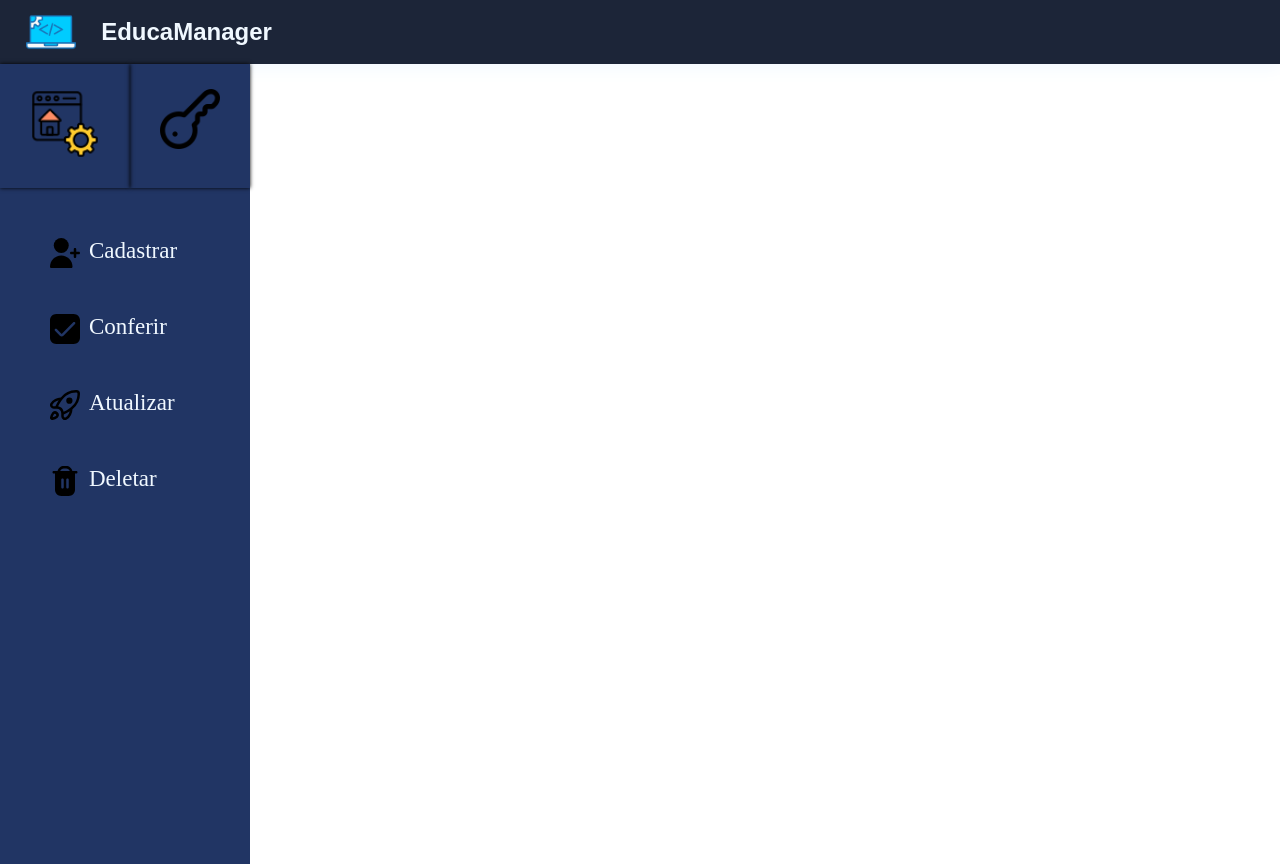
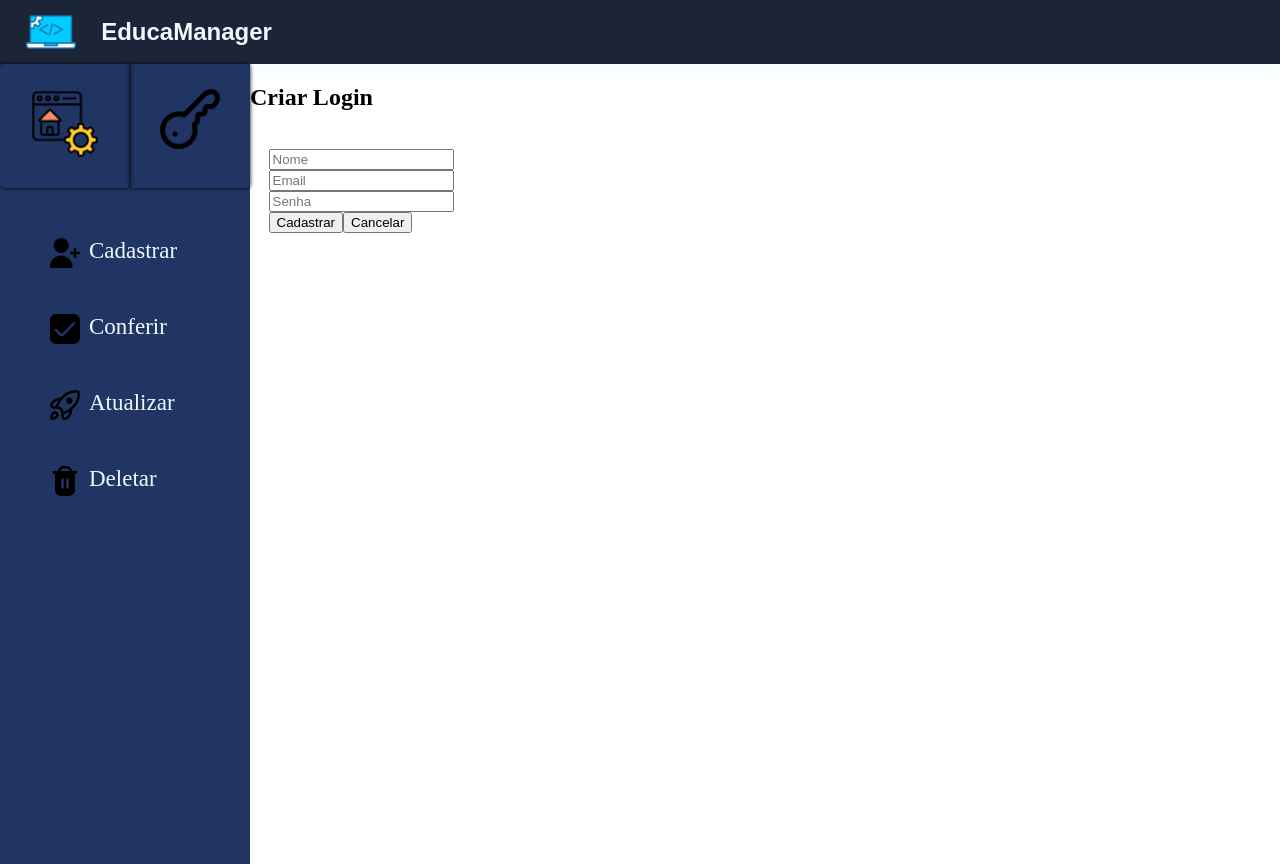
Before and after one commit to AfonsoFernando051/EducaDrive-React-Next-Control, a Next.js app: page /Cadastrar in a window 1280 px wide. Built offline with nearby package versions, Linux system fonts and the light colour scheme.

Commit message:
começando a implementar cadastro

```diff
--- a/src/app/styles/globals.css
+++ b/src/app/styles/globals.css
@@ -59,6 +59,8 @@ li{
     display: flex;
     padding: 10% 12%;
     justify-content: space-around;
+    border-radius: 4px;
+
 }
 
 #section-img :hover{
@@ -74,3 +76,7 @@ li{
     display: flex;
 
 }
+
+.SignUpForm{
+    padding: 10%;
+}
--- a/src/pages/Cadastrar.jsx
+++ b/src/pages/Cadastrar.jsx
@@ -8,7 +8,24 @@ const Cadastrar = function(){
     return(
         <>
         <Home>
-
+            <form>
+                <h2>Criar Login</h2>
+                <div className="SignUpForm">
+                    <div>
+                        <input type="text" placeholder="Nome"/>
+                    </div>
+                    <div>
+                        <input type="text" placeholder="Email"/>
+                    </div>
+                    <div>
+                        <input type="text" placeholder="Senha"/>
+                    </div>
+                    <div>
+                        <button>Cadastrar</button>
+                        <button>Cancelar</button>
+                    </div>
+                </div>
+            </form>
         </Home>
         </>
     )
```
